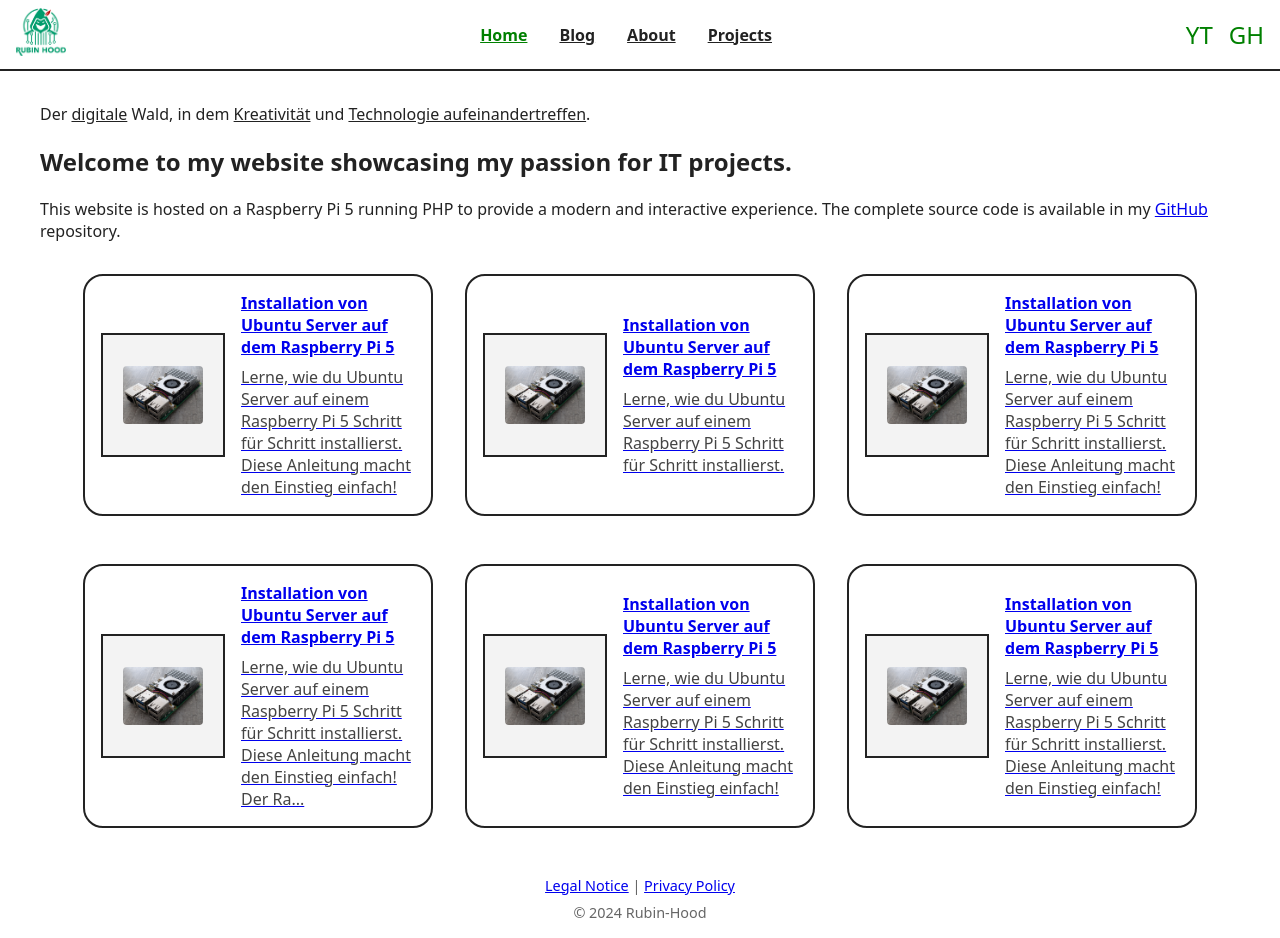
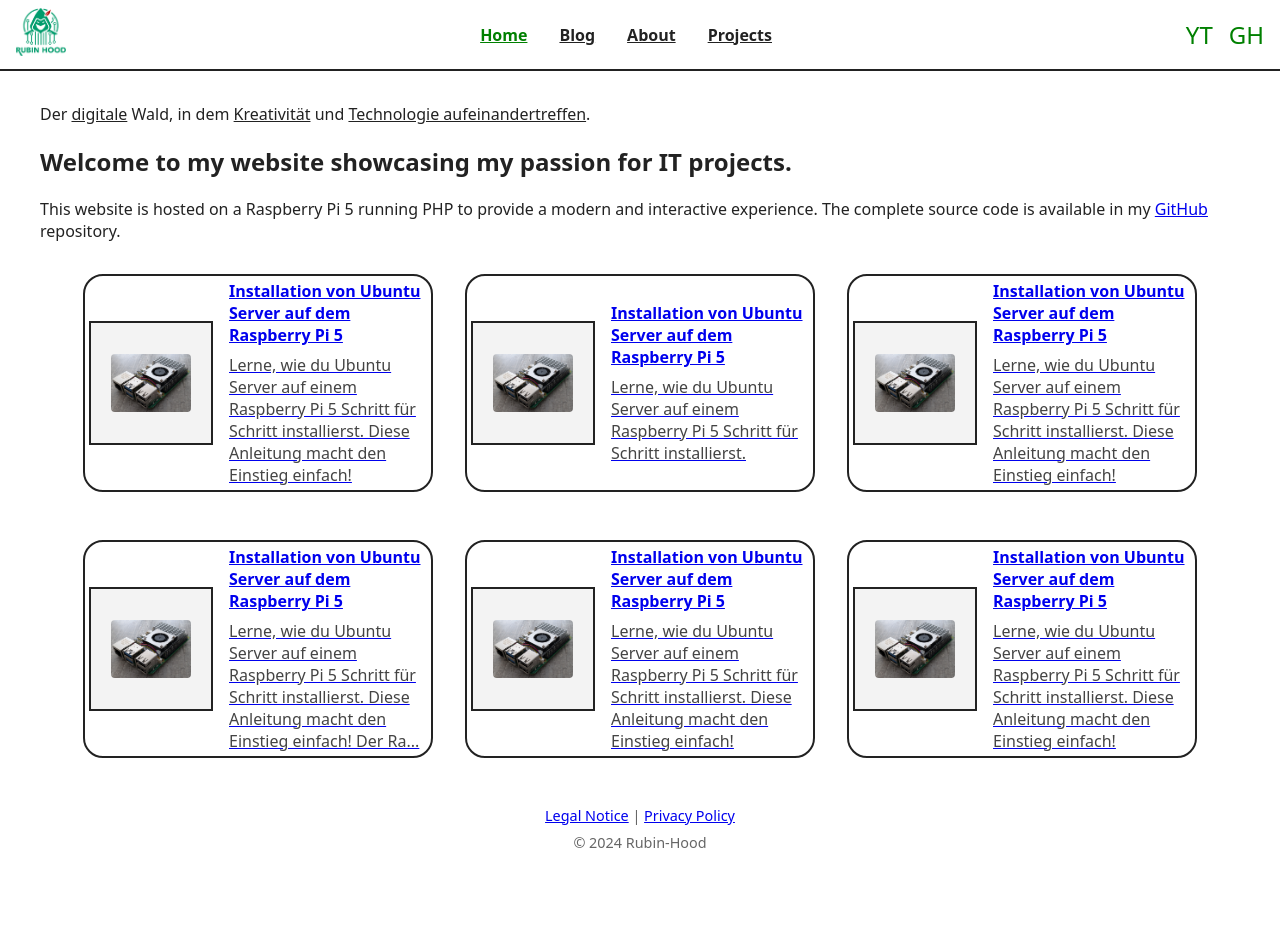
Before and after one commit to rubin-hood/rubinhood-blog, a Jekyll site: the page built from index.md, in a window 1280 px wide. Built offline with Jekyll 4.4.1, drawn with Linux system fonts in a browser that asks for light colours; after the commit the page ends 900 px from its top, so only the background shows below that.

Commit message:
Update style.css

```diff
--- a/assets/css/style.css
+++ b/assets/css/style.css
@@ -103,7 +103,7 @@ main {
   border-radius: 20px;               /* Abgerundete Ecken */
   display: flex;                     /* Bild + Text nebeneinander */
   align-items: center;               /* Vertikal zentriert */
-  padding: 1rem;                     /* Innenabstand */
+  padding: 0.25rem;                     /* Innenabstand */
   min-width: 250px;                  /* Mindestbreite */
   max-width: 350px;                  /* Maximalbreite */
   margin-bottom: 1rem;               /* Abstand nach unten */
```
